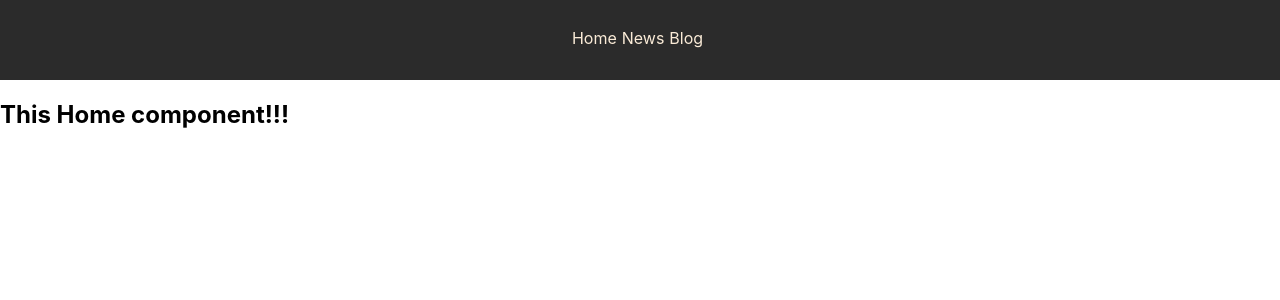
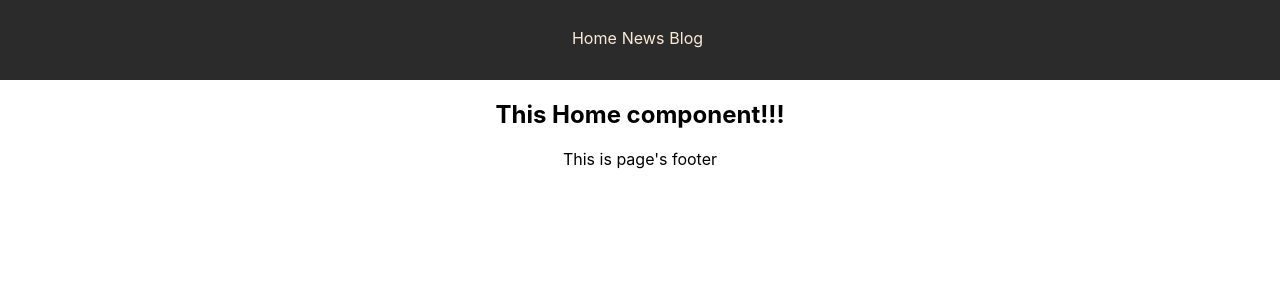
Before and after one commit to avramenkomy/portfolio-frontend, a React (Create React App) app: page / in a window 1280 px wide. Shown: the top 300 px of the page. Built offline with nearby package versions, Linux system fonts and the light colour scheme.

Commit message:
WIP: add Outlet component

```diff
--- a/src/App.js
+++ b/src/App.js
@@ -1,5 +1,5 @@
 import React from 'react';
-import { Routes, Route, Link } from 'react-router-dom';
+import { Routes, Route } from 'react-router-dom';
 
 import './App.css';
 
@@ -7,23 +7,20 @@ import Home from './components/Home';
 import News from './components/News';
 import Blog from './components/Blog';
 import NotFound from './components/NotFound';
+import Layout from './components/layout/Layout';
 
 function App() {
   return (
     <React.Fragment>
-      <header>
-        <Link to="/">Home</Link>
-        <Link to="/news">News</Link>
-        <Link to="/blog">Blog</Link>
-      </header>
       <Routes>
-        <Route path="/" element={<Home />} />
-        <Route path="/news" element={<News />} />
-        <Route path="/blog" element={<Blog />} />
-        <Route path="*" element={<NotFound />} />
+        <Route path="/" element={<Layout />}>
+          <Route index element={<Home />} />
+          <Route path="news" element={<News />} />
+          <Route path="blog" element={<Blog />} />
+          <Route path="*" element={<NotFound />} />
+        </Route>
       </Routes>
     </React.Fragment>
-
   );
 }
 
--- /dev/null
+++ b/src/components/layout/Layout.css
@@ -0,0 +1,7 @@
+.container {
+  width: 90vw;
+  margin-left: auto;
+  margin-right: auto;
+  display: flex;
+  justify-content: center;
+}
--- /dev/null
+++ b/src/components/layout/Layout.jsx
@@ -0,0 +1,26 @@
+import React from 'react';
+import { Link, Outlet } from 'react-router-dom';
+
+import './Layout.css';
+
+function Layout() {
+  return (
+    <React.Fragment>
+      <header>
+        <Link to="/">Home</Link>
+        <Link to="/news">News</Link>
+        <Link to="/blog">Blog</Link>
+      </header>
+
+      <main className="container">
+        <Outlet />
+      </main>
+
+      <footer className="container">
+        This is page's footer
+      </footer>
+    </React.Fragment>
+  )
+}
+
+export default Layout;
```
